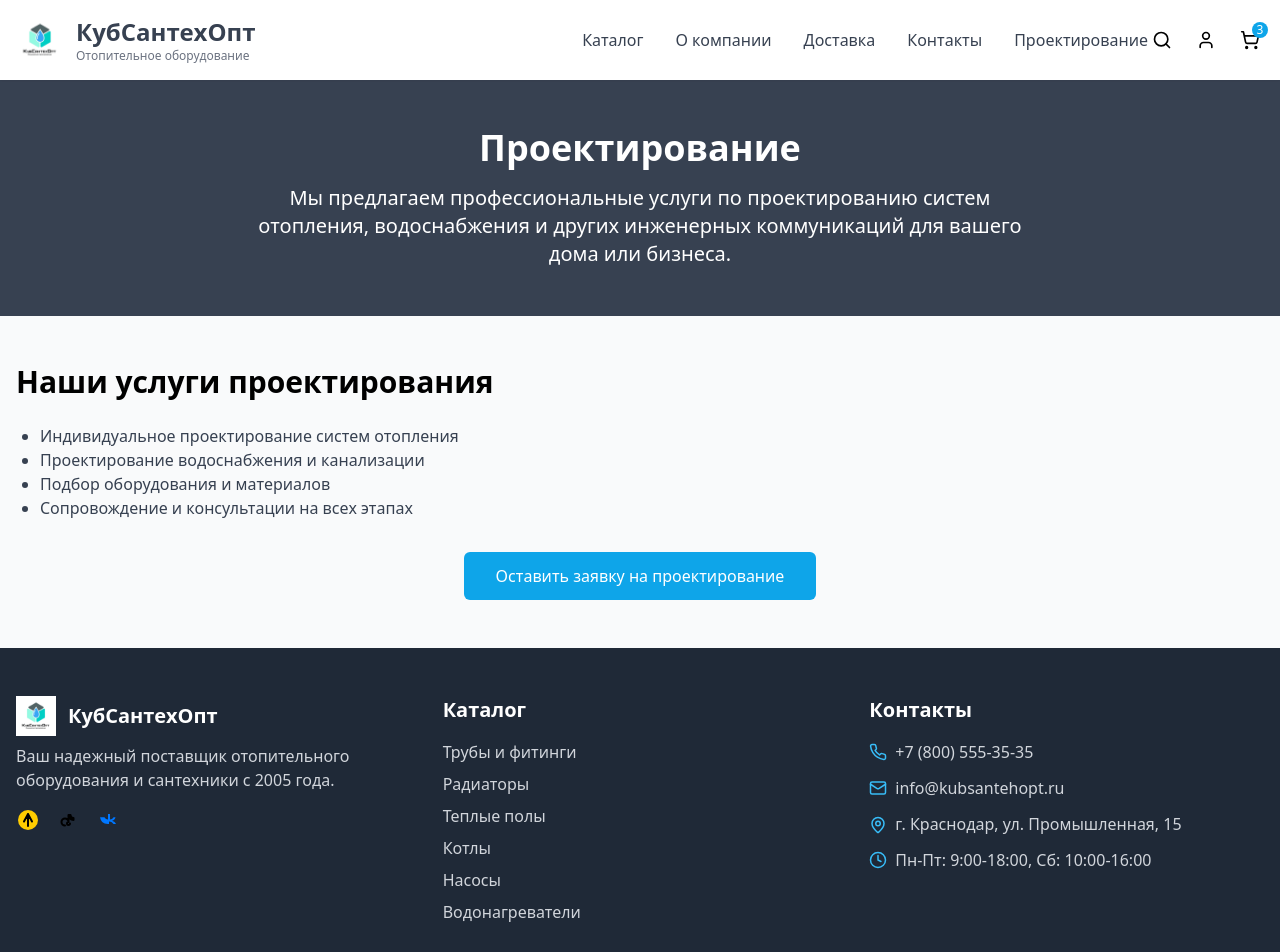
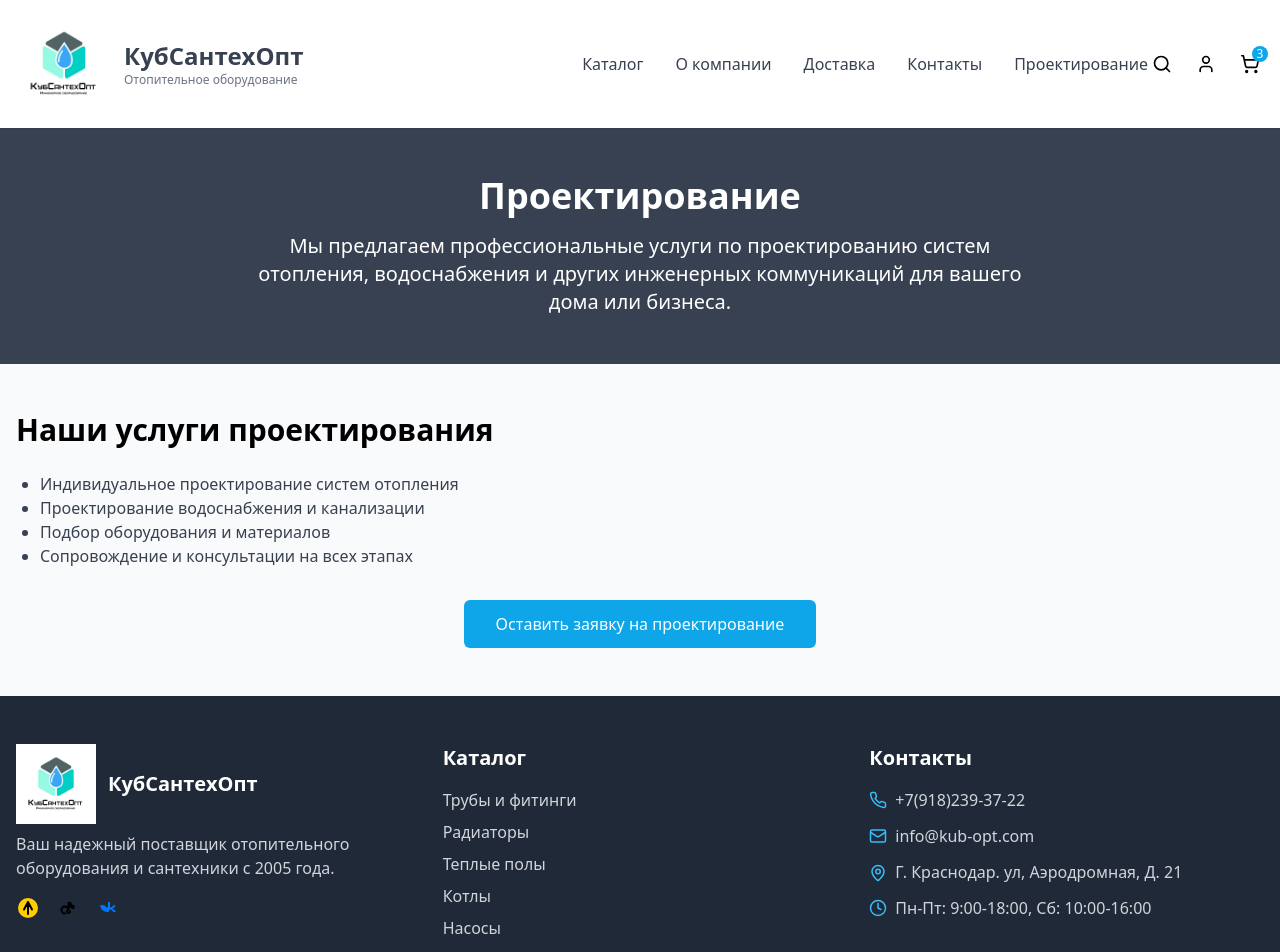
Before and after one commit to Miocid85/Miocid85.github.io, a React app: page /design in a window 1280 px wide. Shown: the top 952 px of the page. Built offline with nearby package versions, Linux system fonts and the light colour scheme; the HTML template or start-up script is replaced by a standard one.

Commit message:
Update contact info and enlarge logo in header and footer

```diff
--- a/src/components/Footer.tsx
+++ b/src/components/Footer.tsx
@@ -8,7 +8,7 @@
         <div className="grid grid-cols-1 md:grid-cols-3 gap-8">
           <div>
             <div className="flex items-center gap-3 mb-2">
-              <img src={logo} alt="КубСантехОпт логотип" className="h-10 w-10 object-contain" />
+              <img src={logo} alt="КубСантехОпт логотип" className="h-20 w-20 object-contain" />
               <h3 className="text-xl font-bold text-white">КубСантехОпт</h3>
             </div>
             <p className="mb-4">
@@ -74,15 +74,15 @@
             <ul className="space-y-3">
               <li className="flex items-center">
                 <PhoneIcon size={18} className="mr-2 text-sky-400" />
-                <span>+7 (800) 555-35-35</span>
+                <span>+7(918)239-37-22</span>
               </li>
               <li className="flex items-center">
                 <MailIcon size={18} className="mr-2 text-sky-400" />
-                <span>info@kubsantehopt.ru</span>
+                <span>info@kub-opt.com</span>
               </li>
               <li className="flex items-start">
                 <MapPinIcon size={18} className="mr-2 text-sky-400 mt-1" />
-                <span>г. Краснодар, ул. Промышленная, 15</span>
+                <span>Г. Краснодар. ул, Аэродромная, Д. 21</span>
               </li>
               <li className="flex items-center">
                 <ClockIcon size={18} className="mr-2 text-sky-400" />
--- a/src/components/Header.tsx
+++ b/src/components/Header.tsx
@@ -14,7 +14,7 @@
           </button>
           {/* Logo - centered on mobile, left-aligned on desktop */}
           <div className="flex-1 flex justify-center md:justify-start items-center gap-3">
-            <img src={logo} alt="КубСантехОпт логотип" className="h-12 w-12 object-contain" />
+            <img src={logo} alt="КубСантехОпт логотип" className="h-24 w-24 object-contain" />
             <Link to="/" className="text-center md:text-left">
               <h1 className="text-2xl font-bold text-gray-700">КубСантехОпт</h1>
               <p className="text-xs text-gray-500">Отопительное оборудование</p>
--- a/src/pages/Contact.tsx
+++ b/src/pages/Contact.tsx
@@ -4,9 +4,9 @@
   return (
     <div className="max-w-2xl mx-auto p-8">
       <h1 className="text-3xl font-bold mb-4">Связаться с нами</h1>
-      <p className="mb-2">Телефон: +7 (999) 123-45-67</p>
-      <p className="mb-2">Email: info@example.com</p>
-      <p className="mb-2">Адрес: г. Москва, ул. Примерная, д. 1</p>
+      <p className="mb-2">Телефон: +7(918)239-37-22</p>
+      <p className="mb-2">Email: info@kub-opt.com</p>
+      <p className="mb-2">Адрес: Г. Краснодар. ул, Аэродромная, Д. 21</p>
       <form className="mt-6 space-y-4">
         <div>
           <label className="block mb-1" htmlFor="name">Имя</label>
```
